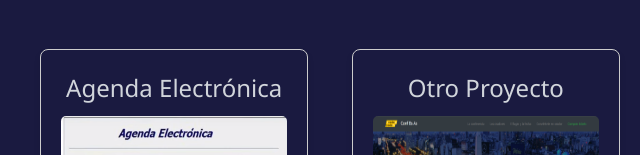
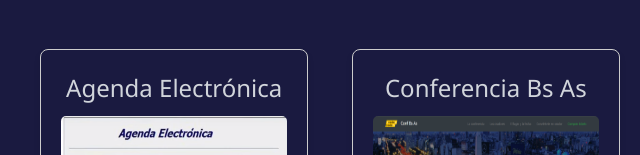
Before and after one commit to EdGhioldi/Portfolio, a plain HTML site: page index.html in a window 1280 px wide. Shown: the part 645-800 px from the top of the page, 640-1280 px from the left. Drawn offline with nearby package versions, Linux system fonts and the light colour scheme.

Commit message:
Correccion Error en titulo proyecyo2

```diff
--- a/index.html
+++ b/index.html
@@ -156,7 +156,7 @@
 
                 <!-- Proyecto 2: Otro Proyecto -->
                     <div class="project-entry">
-                        <h2>Otro Proyecto</h2>
+                        <h2>Conferencia Bs As</h2>
                         <img src="images/proyecto-conferenciaBsAs.png" alt="Screenshot 1">
                         <a href="https://fabrefacundo.github.io/TrabajoFrontEnd/index.html" target="_blank">Ver en GitHub</a>
                     </div>
```
